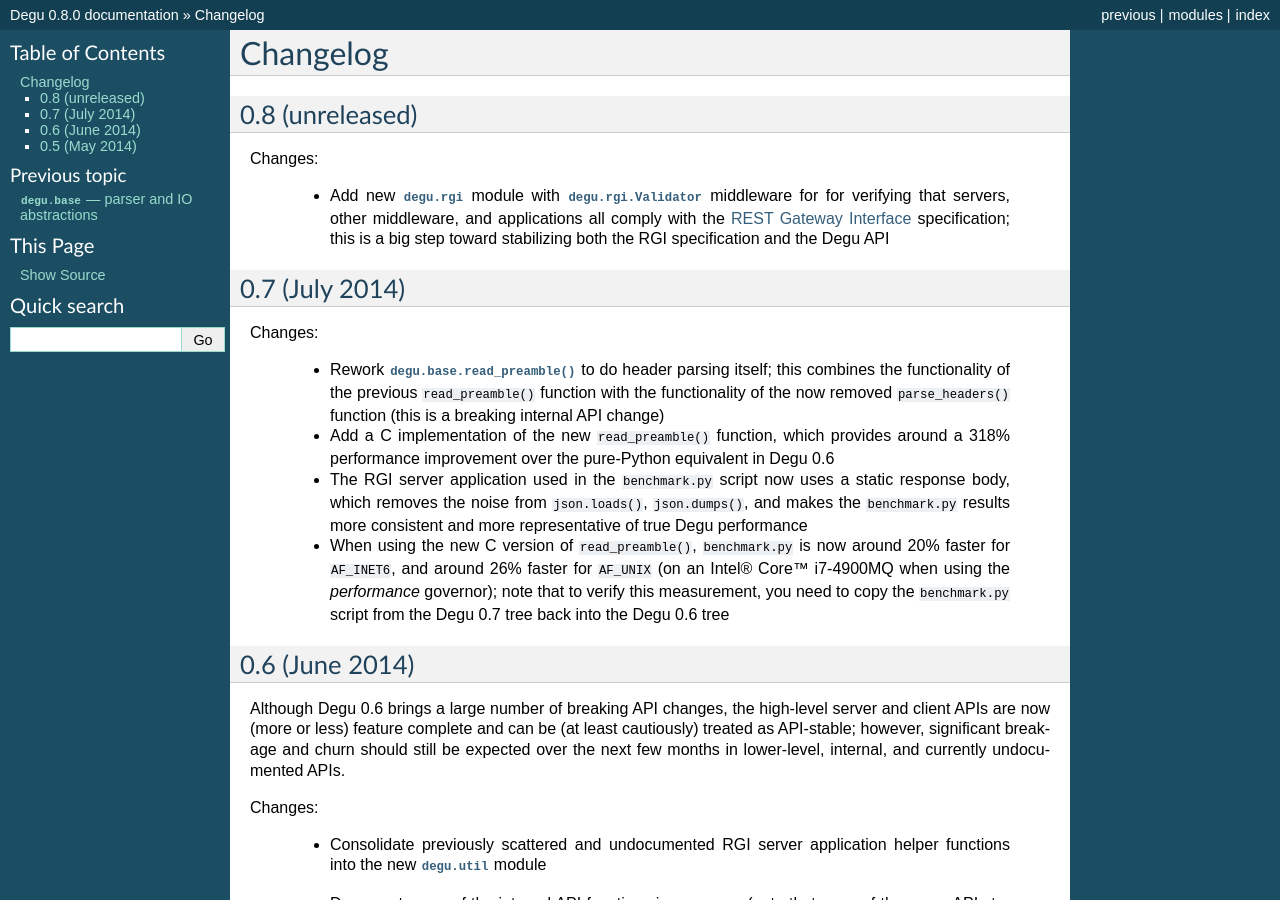
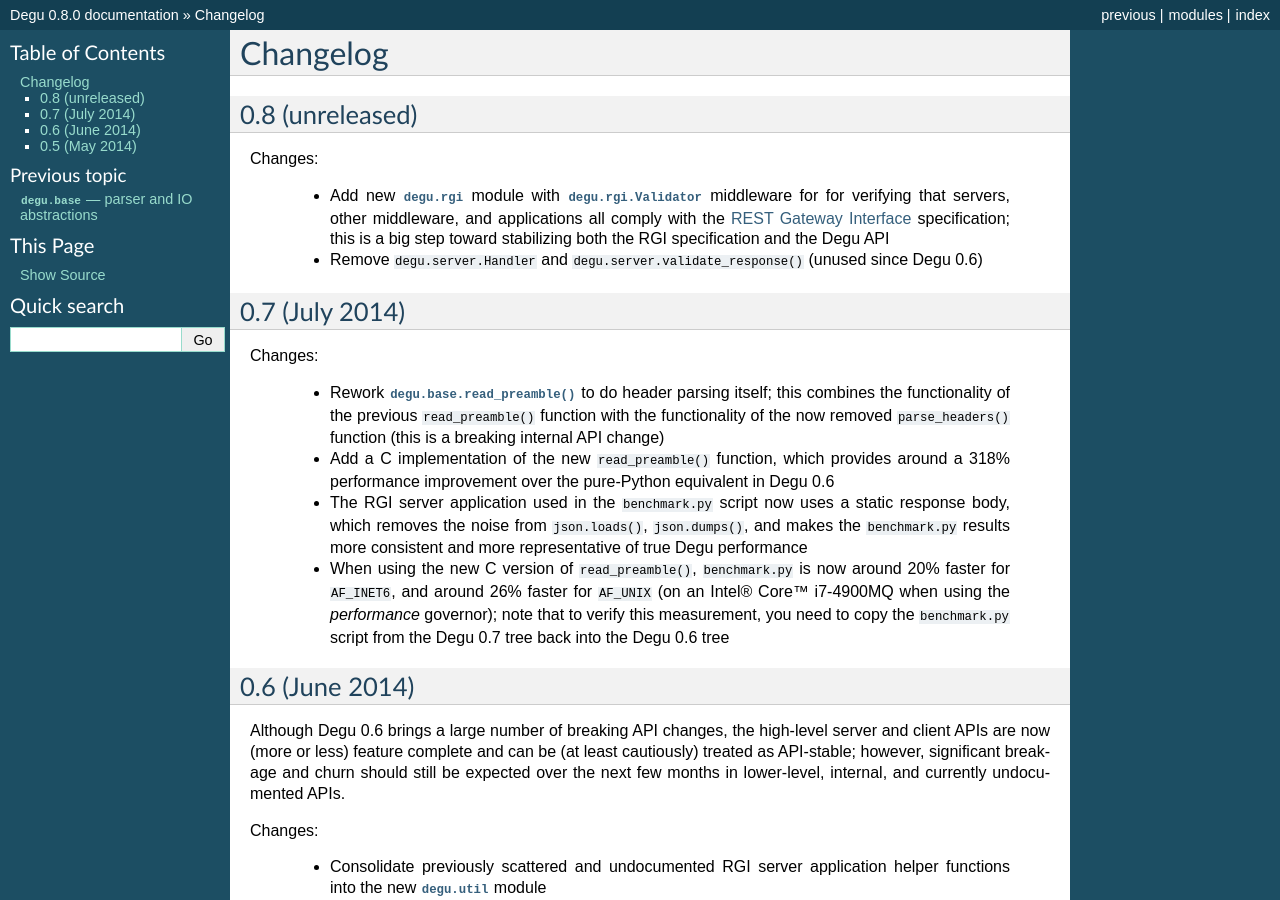
Before and after one commit to json420/degu, a Sphinx documentation site: the page built from doc/changelog.rst, in a window 1280 px wide and 900 px high. Built offline with Sphinx 7.4.7, drawn with Linux system fonts in a browser that asks for light colours.

Commit message:
Update changelog

```diff
--- a/doc/changelog.rst
+++ b/doc/changelog.rst
@@ -11,6 +11,9 @@ Changes:
       for for verifying that servers, other middleware, and applications all
       comply with the :doc:`rgi` specification; this is a big step toward
       stabilizing both the RGI specification and the Degu API
+
+    * Remove ``degu.server.Handler`` and ``degu.server.validate_response()``
+      (unused since Degu 0.6)
 
 
 
```
